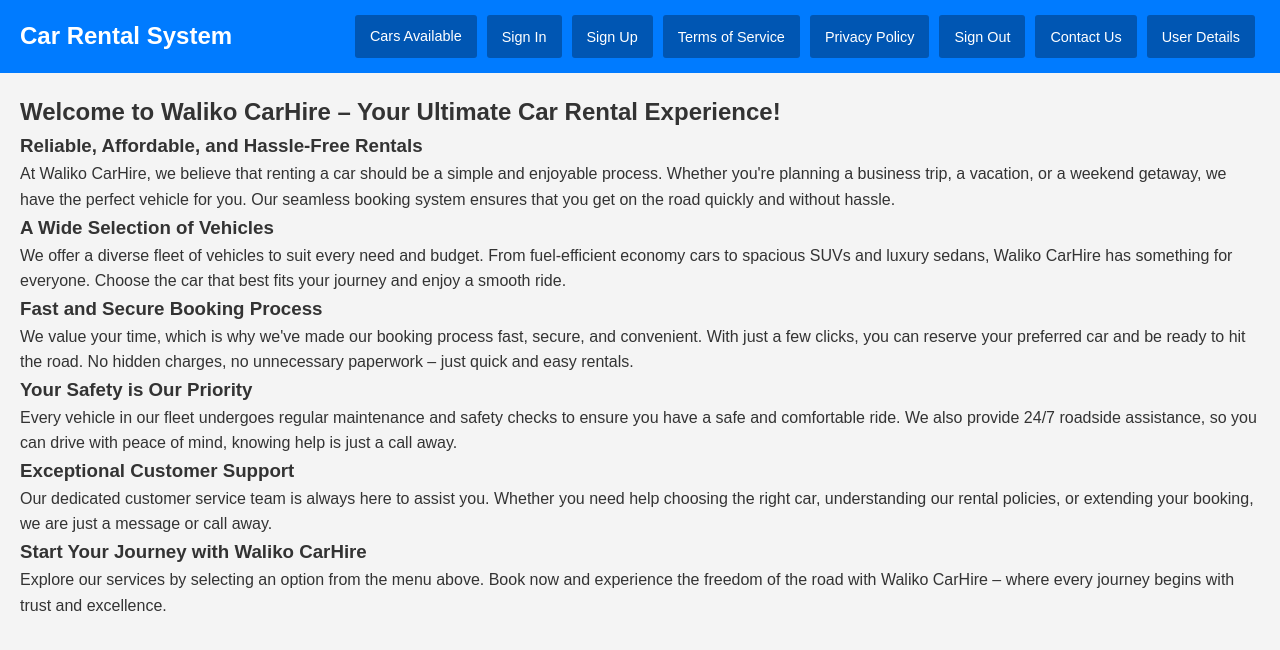
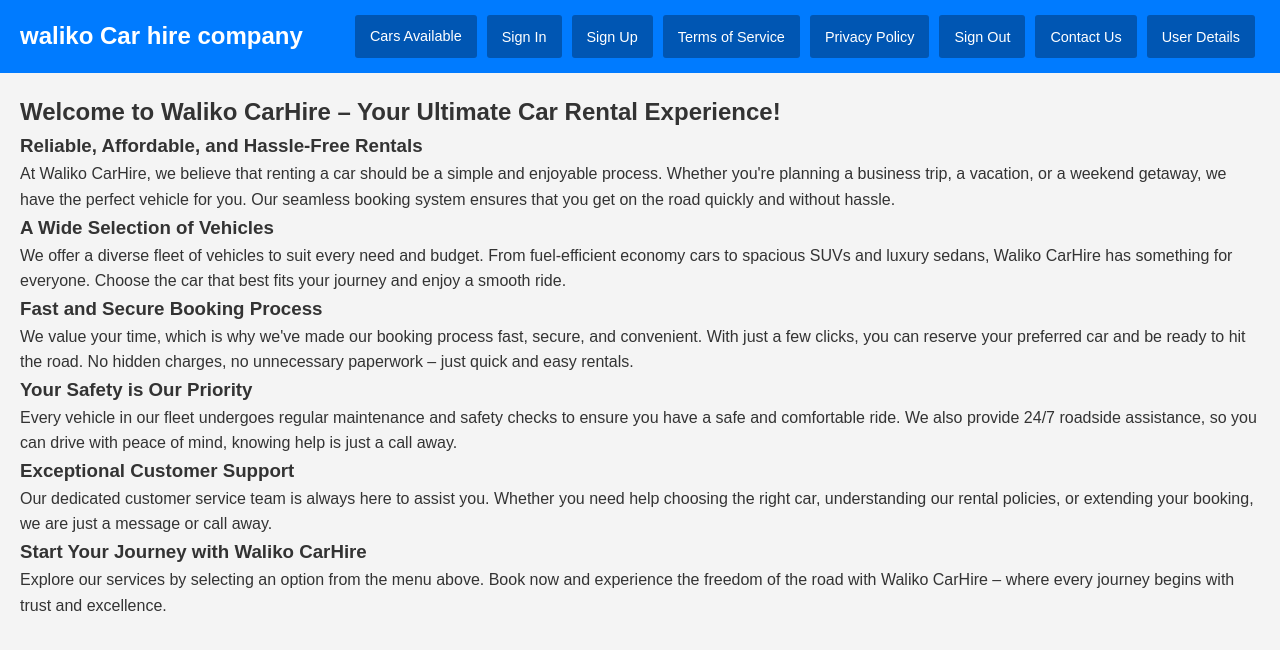
Before and after one commit to waliyow17/Waliko-car-hire-company-, a plain HTML site: page index.html in a window 1280 px wide. Drawn offline with Linux system fonts and the light colour scheme.

Commit message:
Update index.html

```diff
--- a/index.html
+++ b/index.html
@@ -135,7 +135,7 @@
 <body>
   <!-- Header Section -->
   <header>
-    <h1>Car Rental System</h1>
+    <h1> waliko Car hire company</h1>
     <nav>
       <!-- "Cars Available" now checks if the user is registered -->
       <a href="#" onclick="checkRegistration()">Cars Available</a>
```
